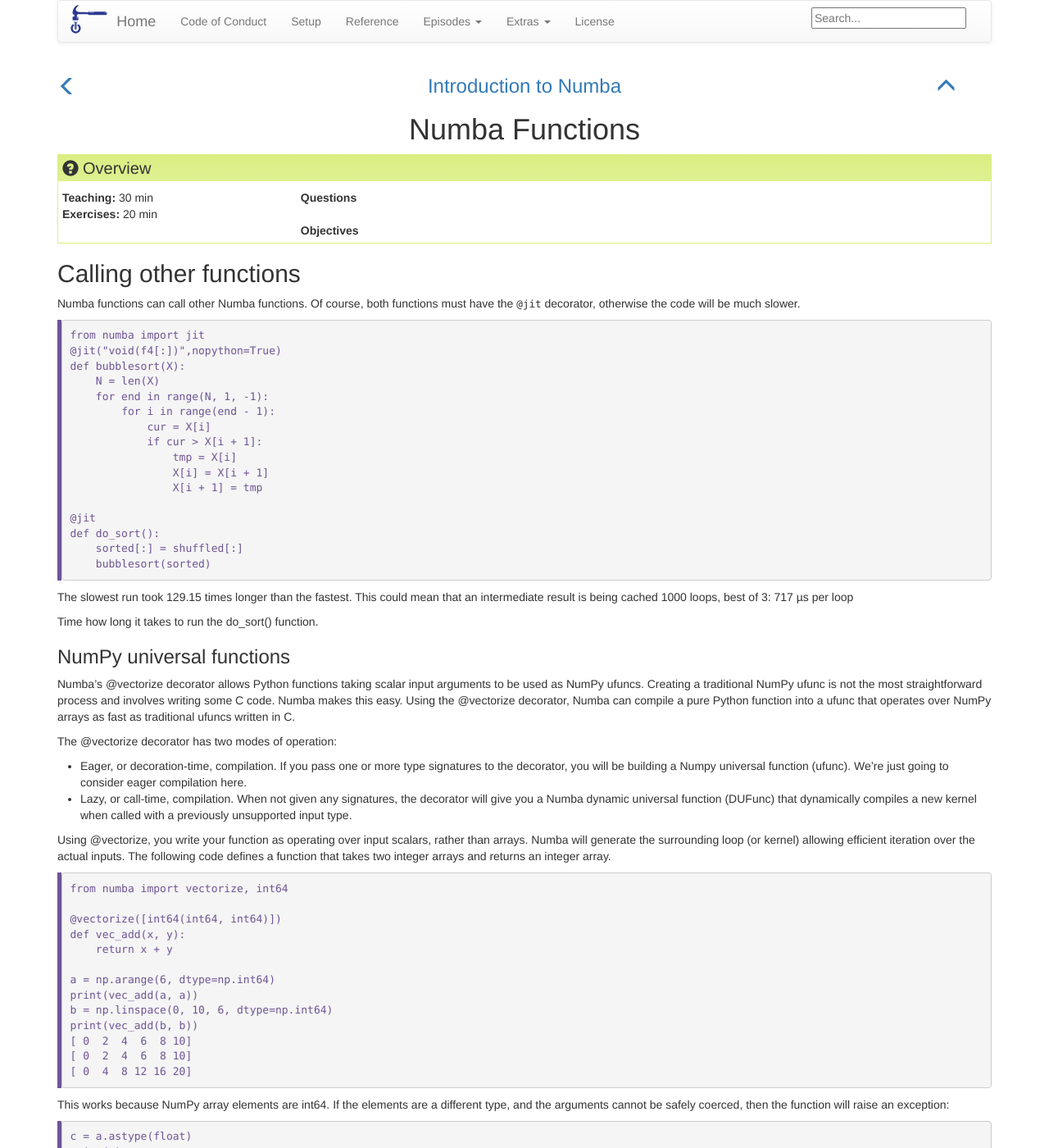
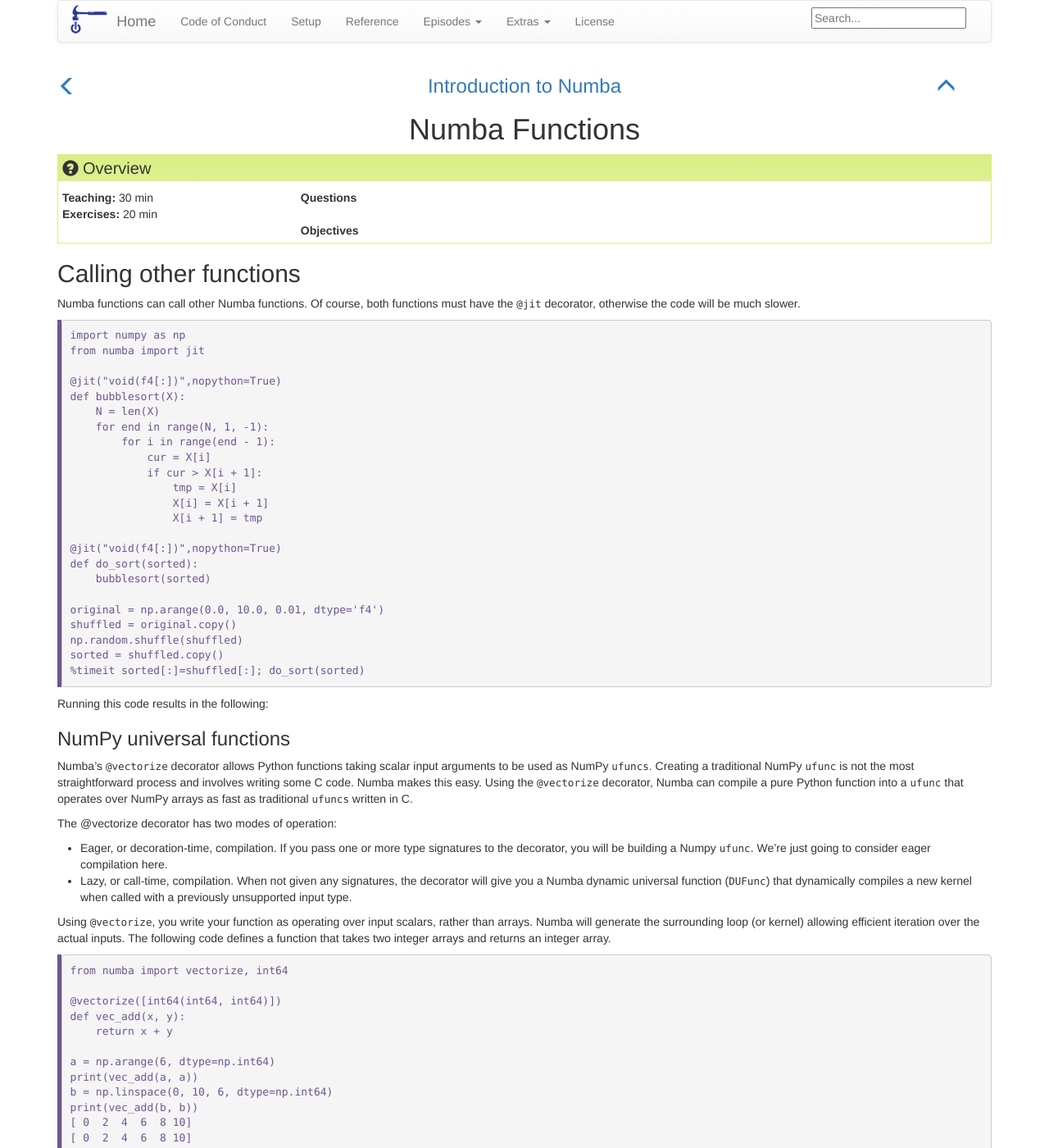
Before and after one commit to nyu-cds/python-numba, a Jekyll site: the page built from _episodes/03-functions.md, in a window 1280 px wide and 1400 px high. Shown: the whole window at 82% size. Built offline with Jekyll 4.4.1, drawn with Linux system fonts in a browser that asks for light colours; some of the changed text lies outside the part shown.

Commit message:
Updates
Signed-off-by: Greg Watson <g.watson@computer.org>

```diff
--- a/_episodes/03-functions.md
+++ b/_episodes/03-functions.md
@@ -11,7 +11,9 @@ keypoints:
 Numba functions can call other Numba functions. Of course, both functions must have the `@jit` decorator, otherwise the code will be much slower.
 
 ~~~
+import numpy as np
 from numba import jit
+
 @jit("void(f4[:])",nopython=True)
 def bubblesort(X):
     N = len(X)
@@ -23,32 +25,35 @@ def bubblesort(X):
                 X[i] = X[i + 1]
                 X[i + 1] = tmp
 
-@jit
-def do_sort():
-    sorted[:] = shuffled[:]
+@jit("void(f4[:])",nopython=True)
+def do_sort(sorted):
     bubblesort(sorted)
+
+original = np.arange(0.0, 10.0, 0.01, dtype='f4')
+shuffled = original.copy()
+np.random.shuffle(shuffled)
+sorted = shuffled.copy()
+%timeit sorted[:]=shuffled[:]; do_sort(sorted)
 ~~~
 {: .python}
 
+Running this code results in the following:
 
-The slowest run took 129.15 times longer than the fastest. This could mean that an intermediate result is being cached
-1000 loops, best of 3: 717 µs per loop
 
-Time how long it takes to run the do_sort() function.
 
 ### NumPy universal functions
 
-Numba’s @vectorize decorator allows Python functions taking scalar input arguments to be used as NumPy ufuncs. Creating a traditional NumPy
-ufunc is not the most straightforward process and involves writing some C code. Numba makes this easy. Using the @vectorize decorator, Numba
-can compile a pure Python function into a ufunc that operates over NumPy arrays as fast as traditional ufuncs written in C.
+Numba’s `@vectorize` decorator allows Python functions taking scalar input arguments to be used as NumPy `ufuncs`. Creating a traditional NumPy
+`ufunc` is not the most straightforward process and involves writing some C code. Numba makes this easy. Using the `@vectorize` decorator, Numba
+can compile a pure Python function into a `ufunc` that operates over NumPy arrays as fast as traditional `ufuncs` written in C.
 
 The @vectorize decorator has two modes of operation:
-* Eager, or decoration-time, compilation. If you pass one or more type signatures to the decorator, you will be building a Numpy universal function
-  (ufunc). We're just going to consider eager compilation here.
-* Lazy, or call-time, compilation. When not given any signatures, the decorator will give you a Numba dynamic universal function (DUFunc)
+* Eager, or decoration-time, compilation. If you pass one or more type signatures to the decorator, you will be building a Numpy `ufunc`.
+  We're just going to consider eager compilation here.
+* Lazy, or call-time, compilation. When not given any signatures, the decorator will give you a Numba dynamic universal function (`DUFunc`)
   that dynamically compiles a new kernel when called with a previously unsupported input type.
 
-Using @vectorize, you write your function as operating over input scalars, rather than arrays. Numba will generate the surrounding loop
+Using `@vectorize`, you write your function as operating over input scalars, rather than arrays. Numba will generate the surrounding loop
 (or kernel) allowing efficient iteration over the actual inputs. The following code defines a function that takes two integer arrays
 and returns an integer array.
 
@@ -69,7 +74,7 @@ print(vec_add(b, b))
 ~~~
 {: .python}
 
-This works because NumPy array elements are int64. If the elements are a different type, and the arguments cannot be safely coerced,
+This works because NumPy array elements are `int64`. If the elements are a different type, and the arguments cannot be safely coerced,
 then the function will raise an exception:
 
 ~~~
@@ -89,7 +94,7 @@ TypeError: ufunc 'vec_add' not supported for the input types, and the inputs cou
 {: .python}
 
 ## Challenge
-> Redefine the vec_add() function so that it takes float64 as arguments and produces the correct results.
+> Redefine the `vec_add()` function so that it takes `float64` as arguments and produces the correct results.
 >
 > from nose.tools import assert_equal
 > c = np.linspace(0, 1, 6)
```
Also changed, not shown: _episodes/02-options.md (+25 -8 lines).
